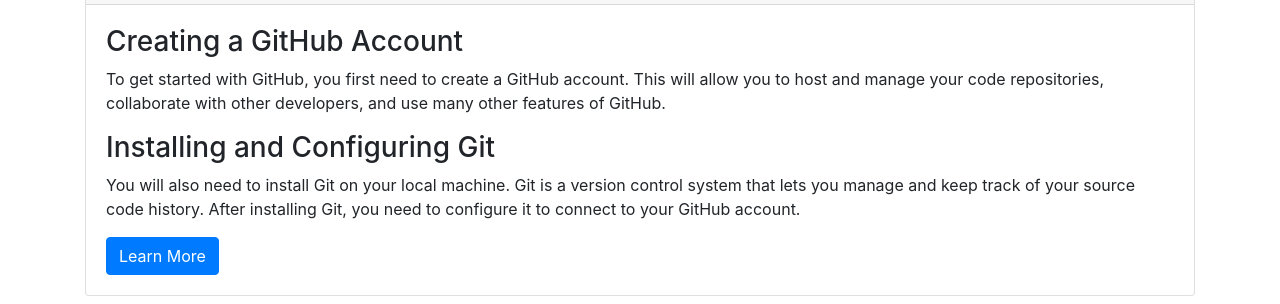
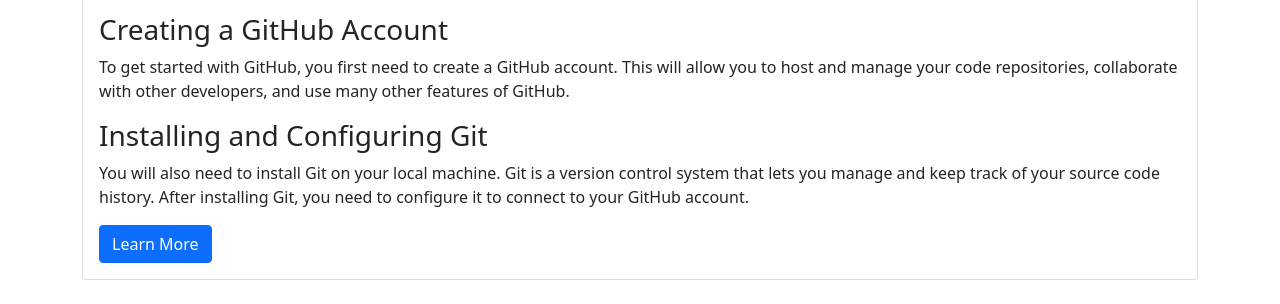
Before and after one commit to pagedocs/pagedocs.github.io, a plain HTML site: page pages/getting_started.html in a window 1280 px wide. Shown: the part 211-515 px from the top of the page. Drawn offline with nearby package versions, Linux system fonts and the light colour scheme.

Commit message:
Updated bootstrap version to v5

```diff
--- a/pages/getting_started.html
+++ b/pages/getting_started.html
@@ -5,7 +5,7 @@
     <meta charset="UTF-8">
     <meta name="viewport" content="width=device-width, initial-scale=1.0">
     <title>Getting Started with GitHub</title>
-    <link href="https://stackpath.bootstrapcdn.com/bootstrap/4.5.0/css/bootstrap.min.css" rel="stylesheet">
+    <link href="https://stackpath.bootstrapcdn.com/bootstrap/5.1.0/css/bootstrap.min.css" rel="stylesheet">
 </head>
 
 <body class="container py-5">
```
